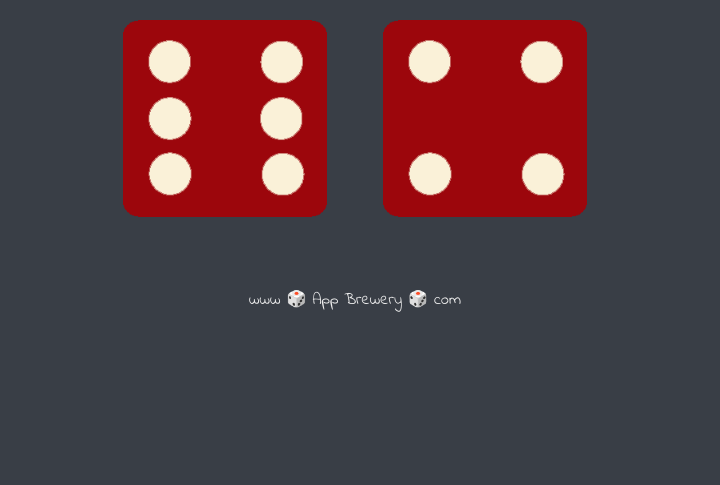
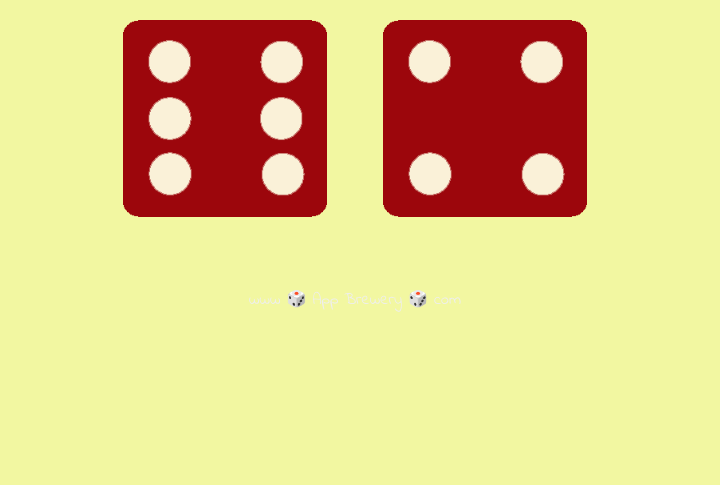
Before and after one commit to nikhilbandgar/Dice-Game, a plain HTML site: page index.html in a window 1280 px wide. Shown: the part 315-800 px from the top of the page, without its empty margins (285-1005 px from the left). Drawn offline with Linux system fonts and the light colour scheme.

Commit message:
updated styles.css change background color

```diff
--- a/styles.css
+++ b/styles.css
@@ -11,7 +11,7 @@
 }
 
 body {
-  background-color: #393E46;
+  background-color: #F2F7A1;
 }
 
 h1 {
```
